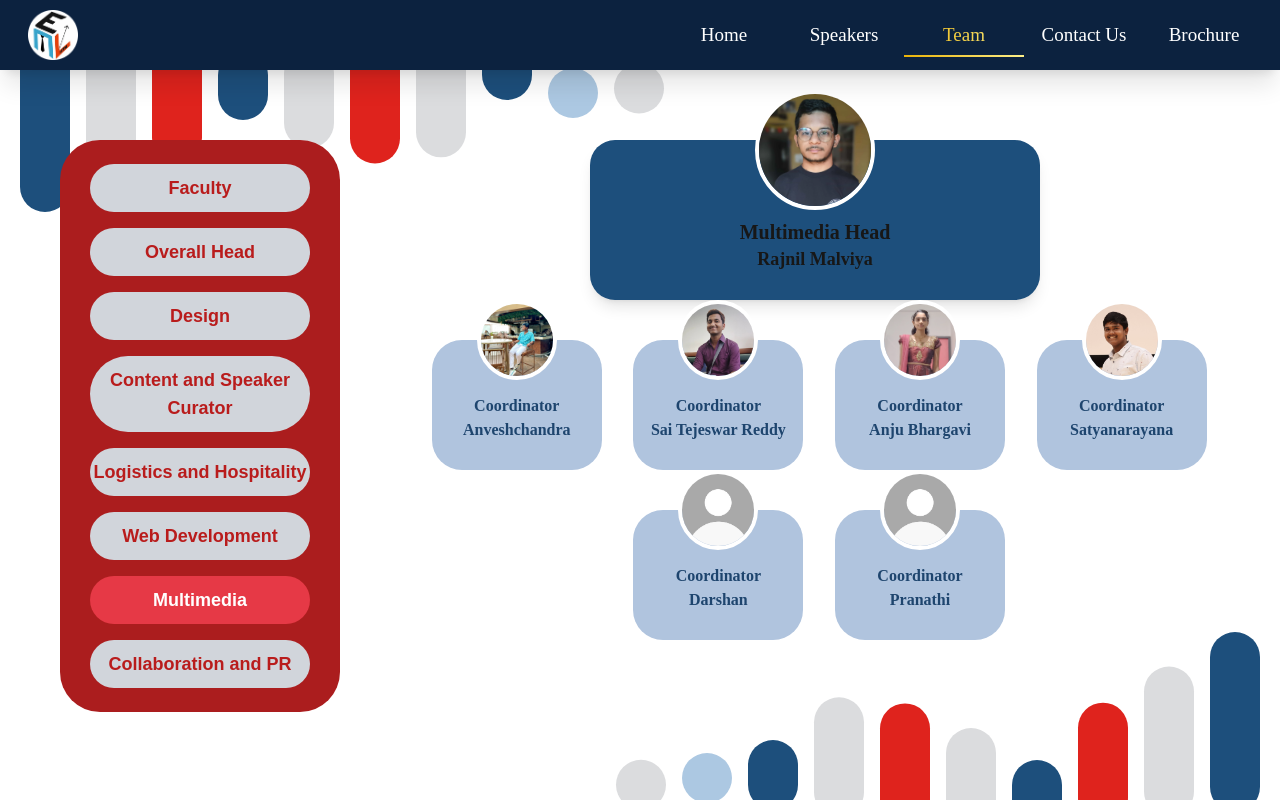
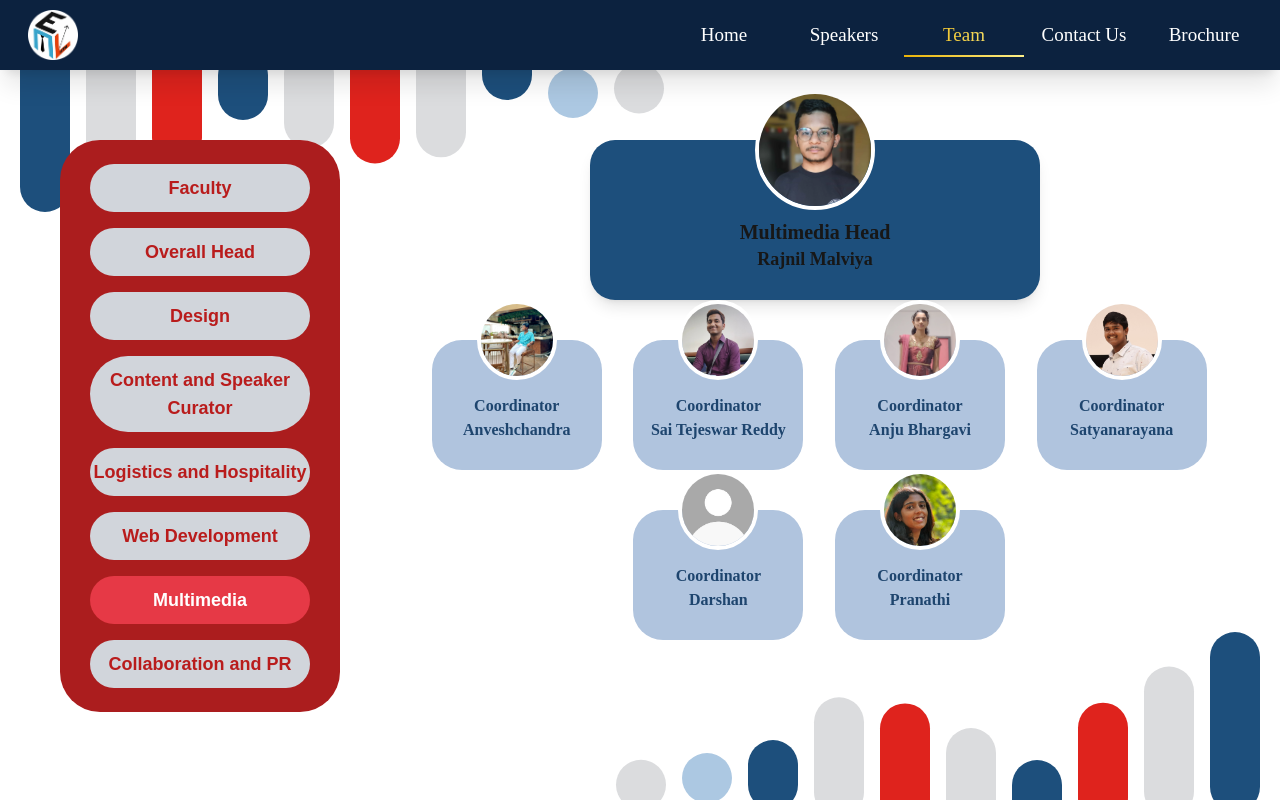
Before and after one commit to Y-Harini/EML-2026, a Next.js app: page /team25-26/multimedia in a window 1280 px wide. Built offline with nearby package versions, Linux system fonts and the light colour scheme.

Commit message:
Updated photo by Harini

```diff
--- a/src/app/team25-26/multimedia/page.jsx
+++ b/src/app/team25-26/multimedia/page.jsx
@@ -30,7 +30,7 @@ const coordinators = [
     title: "Coordinator",
   },
   { imageSrc: "/images/no_image.webp", name: "Darshan", title: "Coordinator" },
-  { imageSrc: "/images/no_image.webp", name: "Pranathi", title: "Coordinator" },
+  { imageSrc: "/images/Pranathi.webp", name: "Pranathi", title: "Coordinator" },
 ];
 
 export default function Multimedia() {
```
